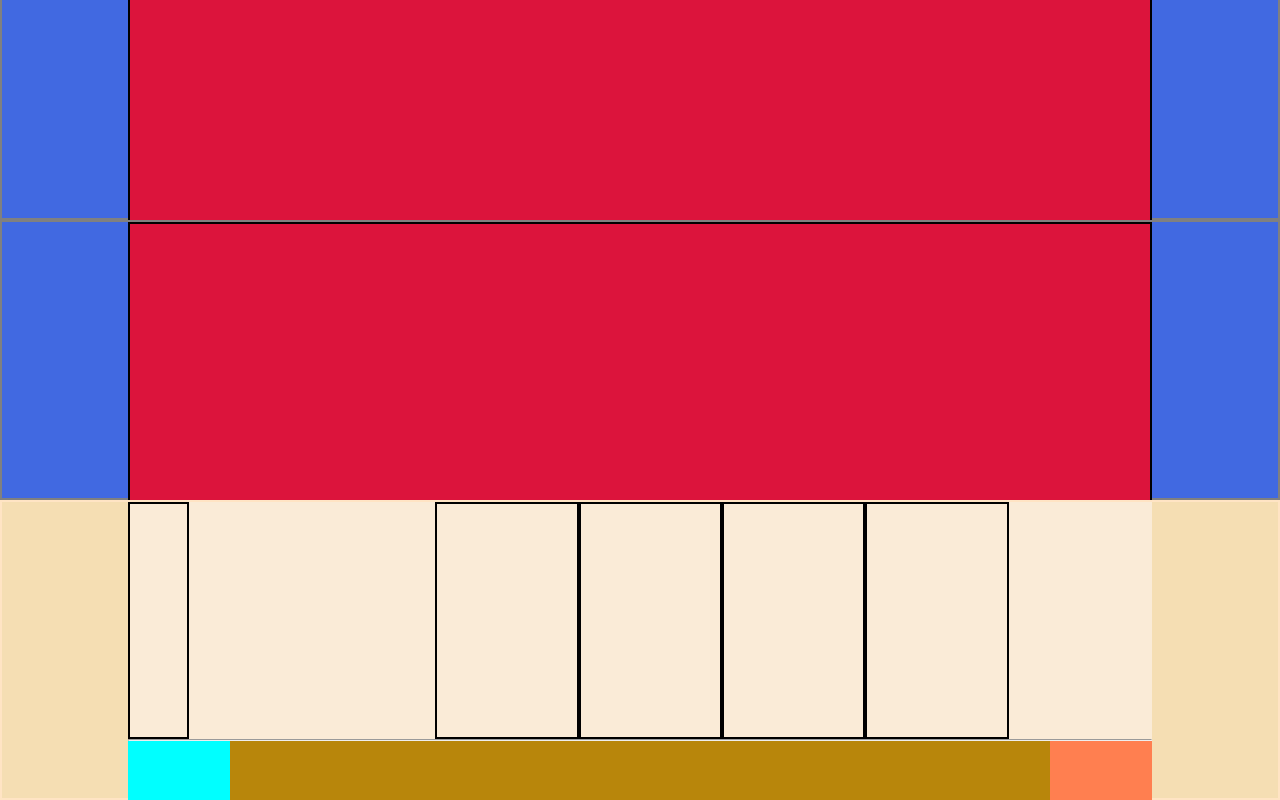
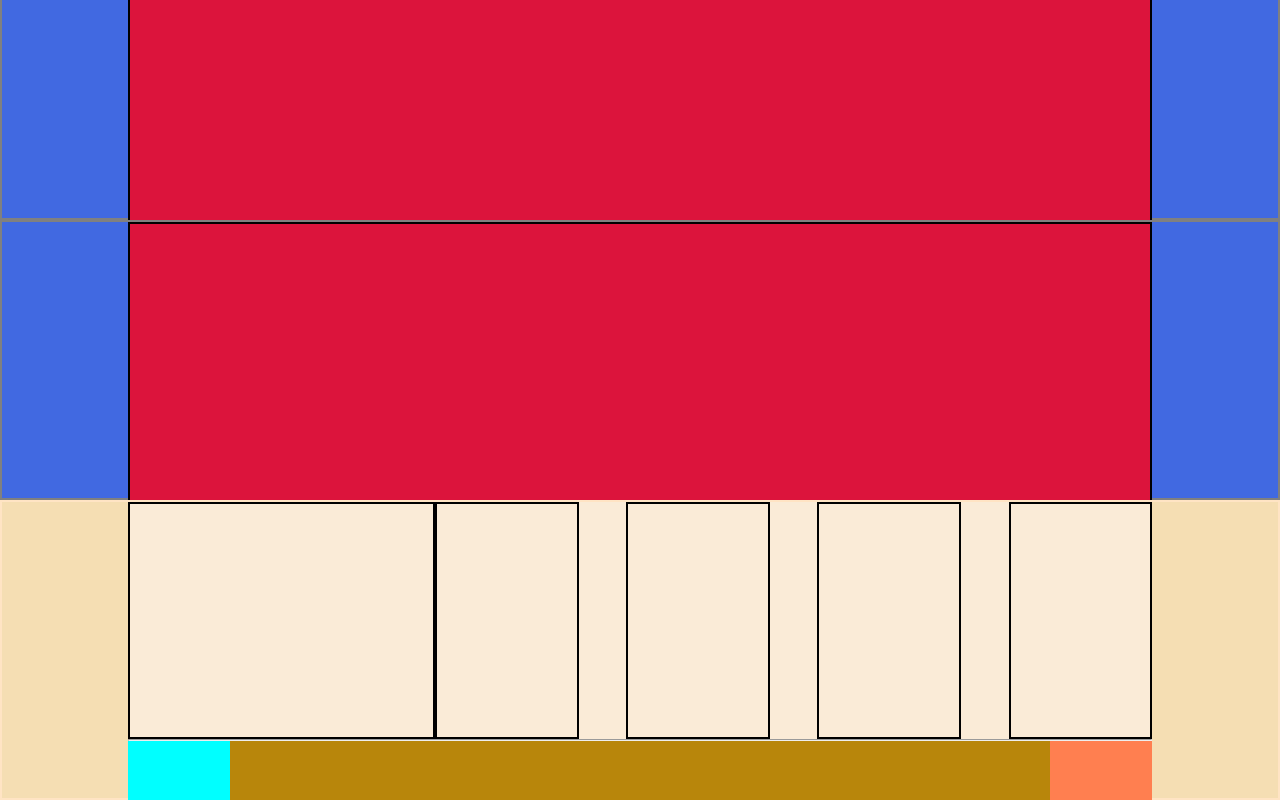
Before and after one commit to FrancescoCauzzi/htmlcss-struttura-discord, a plain HTML site: page index.html in a window 1280 px wide. Shown: the part 920-1720 px from the top of the page. Drawn offline with Linux system fonts and the light colour scheme.

Commit message:
feat: modifiche al footer

```diff
--- a/css/style.css
+++ b/css/style.css
@@ -132,6 +132,14 @@ footer{
   height: 300px;
 }
 
+.footer-divs-left{
+  border: 2px solid black;
+  /* debug */
+  width: 100%;
+  align-items: stretch;
+
+}
+
 .footer-divs{
   border: 2px solid black;
   /* debug */
@@ -148,11 +156,13 @@ footer{
 }
 
 .footer-left{
-  min-width: 30%;
+  width: 30%;
+  justify-content: flex-start;
 }
 
 .footer-right{
   width: 70%;
+  justify-content: space-between;
 }
 
 .footer-bottom{
--- a/index.html
+++ b/index.html
@@ -107,7 +107,7 @@
   <footer>
     <section class="centered  flex-box footer-top">
       <div class="footer-left flex-box">
-        <div class="footer-divs flex-box">
+        <div class="footer-divs-left flex-box">
           <ul>
             <li></li>
             <li></li>
```
